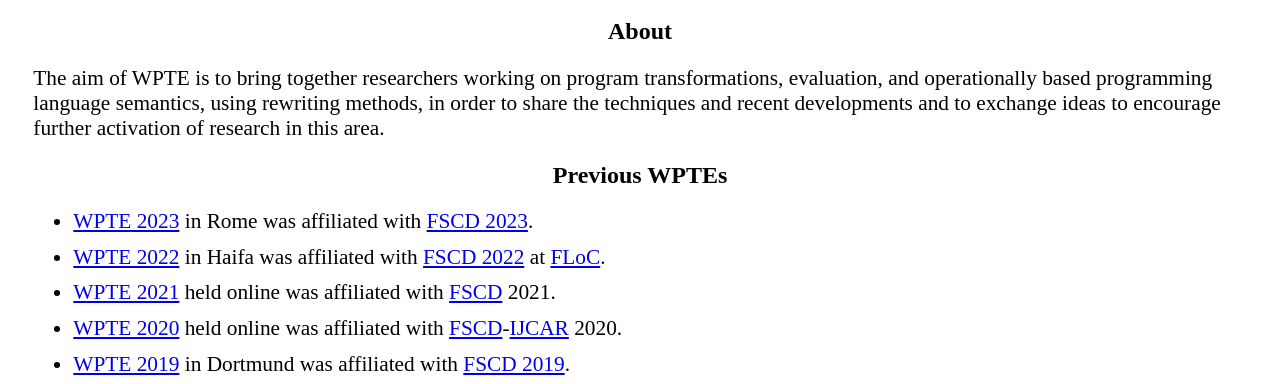
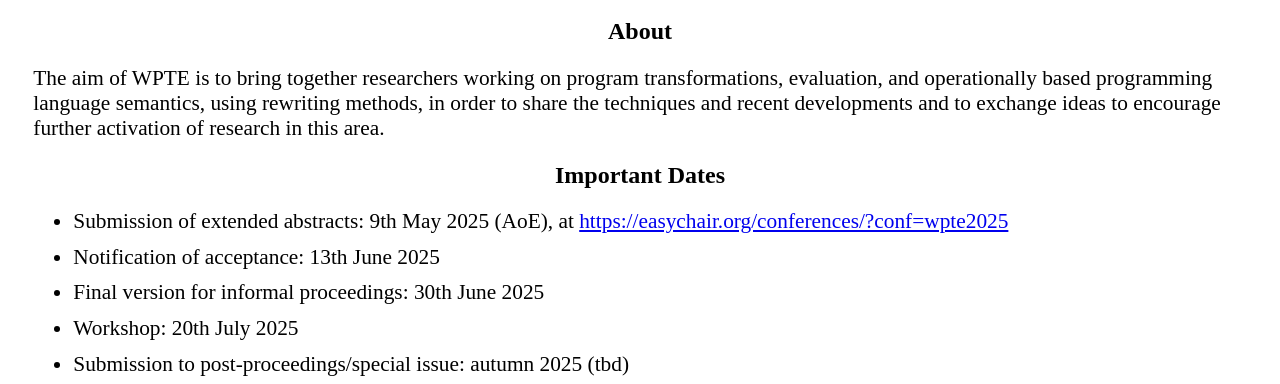
Before and after one commit to wpte2025/wpte2025.github.io, a plain HTML site: page index.html in a window 1280 px wide. Shown: the part 329-713 px from the top of the page. Drawn offline with Linux system fonts and the light colour scheme.

Commit message:
add important dates to webpage

```diff
--- a/index.html
+++ b/index.html
@@ -24,6 +24,15 @@
       The aim of WPTE is to bring together researchers working on program transformations, evaluation, and operationally based programming language semantics, using rewriting methods, in order to share the techniques and recent developments and to exchange ideas to encourage further activation of research in this area.
     </p>
 
+    <h2>Important Dates</h2>
+
+    <ul>
+      <li>Submission of extended abstracts: 9th May 2025 (AoE), at <a href="https://easychair.org/conferences/?conf=wpte2025">https://easychair.org/conferences/?conf=wpte2025</a></li>
+      <li>Notification of acceptance: 13th June 2025</li>
+      <li>Final version for informal proceedings: 30th June 2025</li>
+      <li>Workshop: 20th July 2025</li>
+      <li>Submission to post-proceedings/special issue: autumn 2025 (tbd)</li>
+    </ul>
 
     <h2>Previous WPTEs</h2>
 
```
